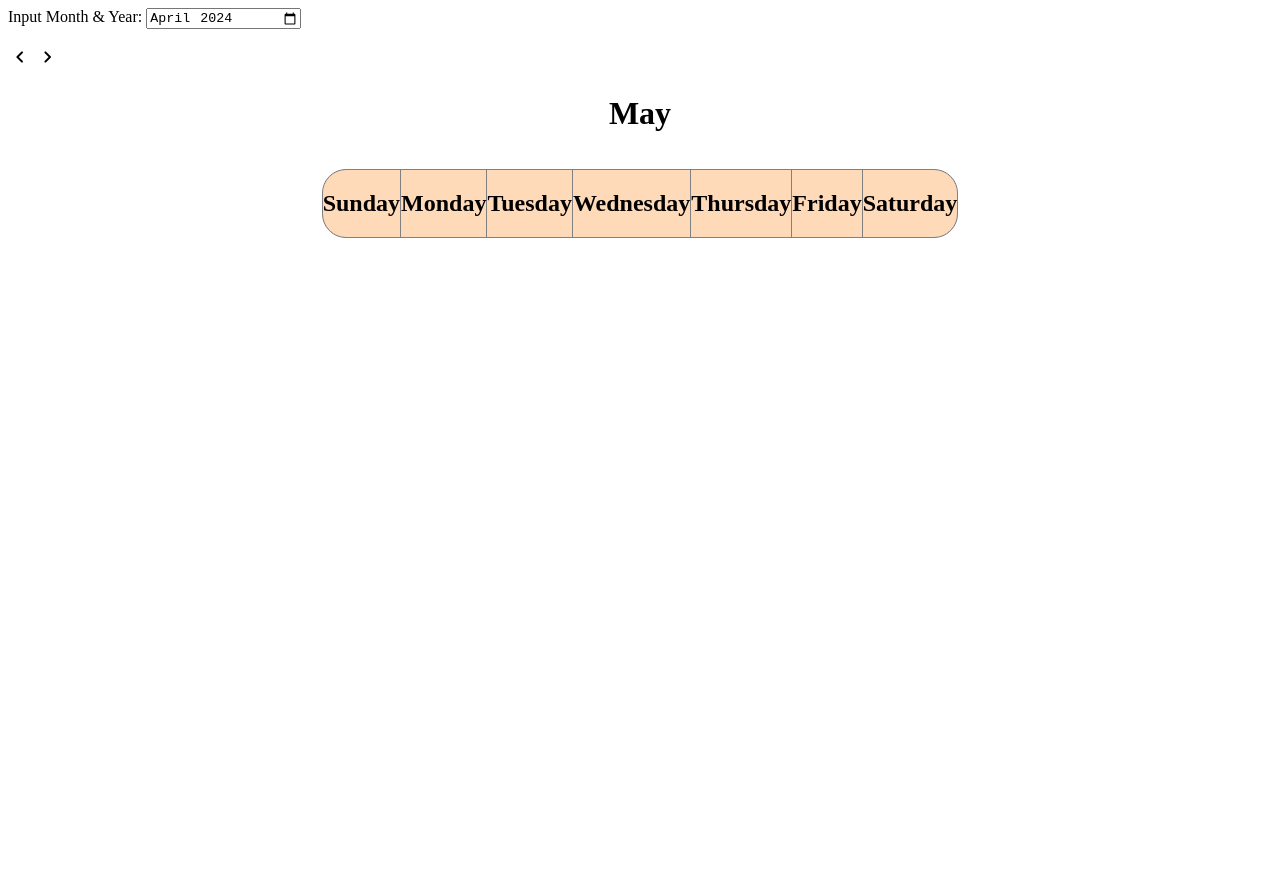
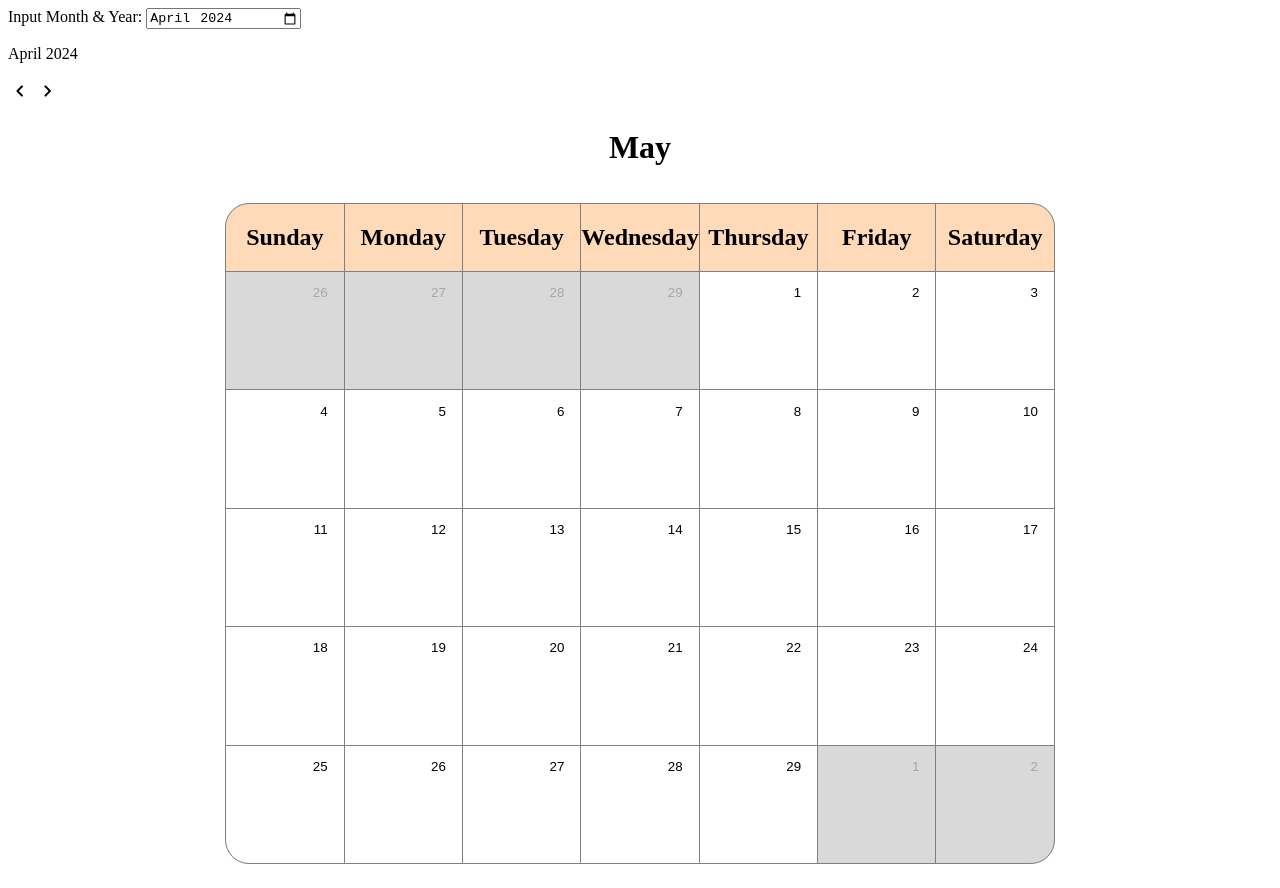
Before and after one commit to cse110-sp24-group4/warmup-exercise, a plain HTML site: page index.html in a window 1280 px wide. Before the commit the page ends 800 px from the top, so only its background shows below. Drawn offline with nearby package versions, Linux system fonts and the light colour scheme.

Commit message:
Fixed closing script tag

```diff
--- a/index.html
+++ b/index.html
@@ -57,7 +57,7 @@
 
     </div>
 
-    <script src="js/month.js" />
+    <script src="js/month.js"></script>
 </body>
 
 </html>
```
